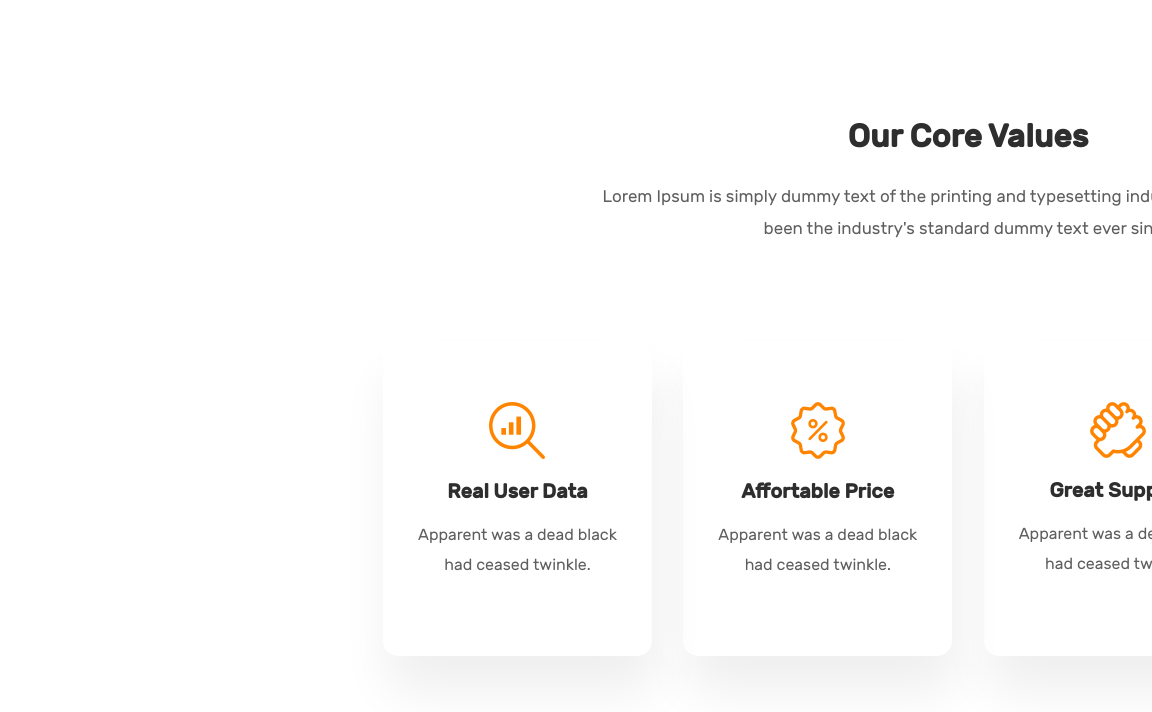
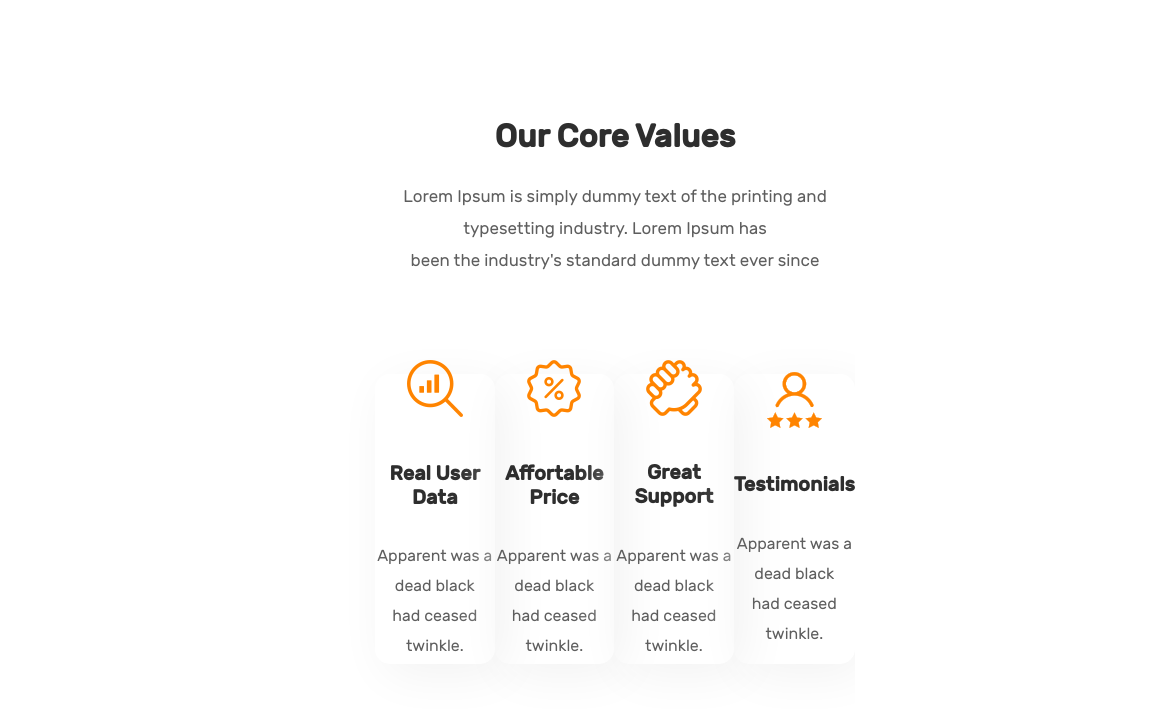
Before and after one commit to fouad-git/cas-1-responsive-design, a plain HTML site: page index.html in a window 768 px wide. Shown: the top 712 px of the page, 1152 px wide, since content can reach past the window. Drawn offline with Linux system fonts and the light colour scheme.

Commit message:
uptodate - ajout régle media pour tablette
ajout régle media

```diff
--- a/style.css
+++ b/style.css
@@ -17,13 +17,20 @@
      url('fonts/Rubik-Medium.svg') format('svg');
 	font-weight: normal;
     font-style: normal;}
+    body
+    {
+       margin:0;
+
+    }
 
     .contain
     {
-        width:1170px;
-        height:500px;
+
+       width:1170px;
+       height:500px;
         background-color: #FFFFFF;
         margin: 115px 375px 98px 375px;
+        padding: 0%;
     }
 
 
@@ -49,7 +56,7 @@
     }
 
 
-    .centre-texte
+   .centre-texte
     {
         text-align: center;
     }
@@ -60,7 +67,12 @@
         display: flex;
         justify-content: space-between;
     }
-
+    .flex-article
+    {
+        display: flex;
+        flex-direction: column;
+        justify-content: center;
+    }
 
     .titre-article
     {
@@ -82,7 +94,42 @@
     .fresh-article
     {
         border-radius: 15px;
-        box-shadow: 5px 35px 50px #EFEFEF;
-        padding: 60px 35px  60px 35px;
+        box-shadow: 10px 10px 50px #F2F2F2;
+
 
     }
+    .contain-article
+    {
+
+    width: 270px;
+    height: 290px;
+    }
+    .marge-logos
+    {
+        margin-top:40px;
+    }
+
+
+
+    /*/***media queries*/
+    /*tablette*/
+    @media screen and (min-width:768px) and (max-width:1023px)
+    {
+
+
+
+.contain{
+    width: 60vh;
+
+}
+
+article{
+   flex-direction: column;
+
+
+}
+
+
+
+
+    }
```
